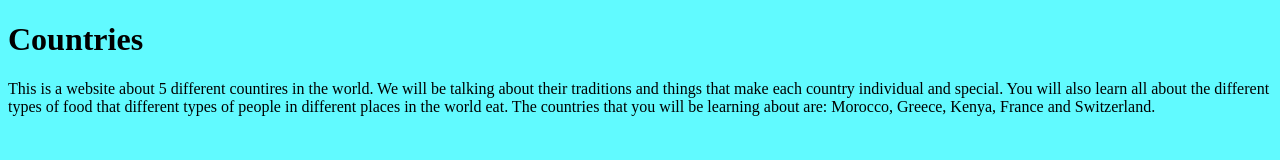
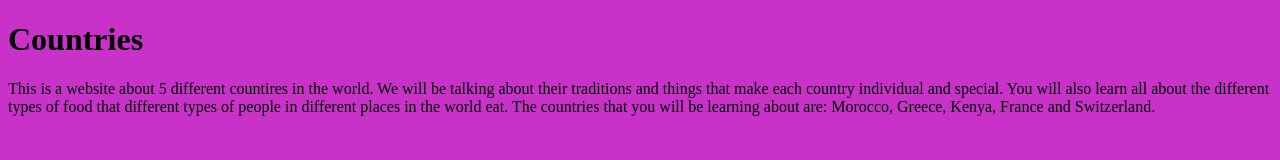
Before and after one commit to ic9337/mywebpage, a plain HTML site: page index.html in a window 1280 px wide. Drawn offline with Linux system fonts and the light colour scheme.

Commit message:
Update index.html

```diff
--- a/index.html
+++ b/index.html
@@ -14,7 +14,7 @@
         }
 
         body {
-            background-color: rgb(97, 250, 255);
+            background-color: rgb(200, 50, 200);
         }
 
         </style>
```
